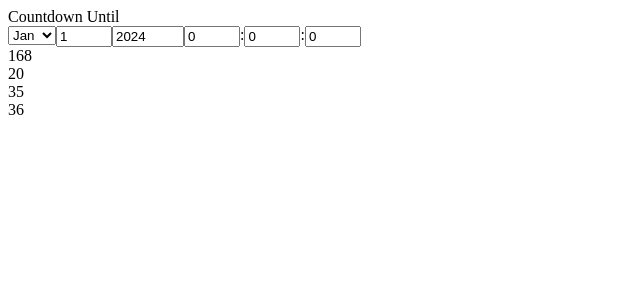
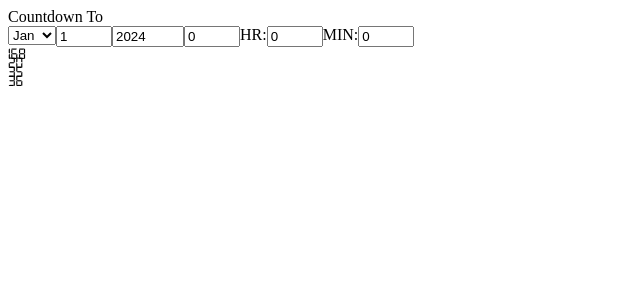
Before and after one commit to gcostello02/angular-countdown-timer, an Angular app: page / in a window 1280 px wide. Shown: the top 300 px of the page, without its empty margins (0-640 px from the left). Built offline with nearby package versions, Linux system fonts and the light colour scheme.

Commit message:
Added Digital Font Family

```diff
--- a/src/app/app.component.css
+++ b/src/app/app.component.css
@@ -6,3 +6,7 @@
   display: flex;
   flex-direction: row;
 }
+
+app-number {
+  font-family: 'Digital';
+}
--- a/src/app/app.component.html
+++ b/src/app/app.component.html
@@ -1,4 +1,4 @@
-<div class="title">Countdown Until</div>
+<div class="title">Countdown To</div>
 <div class="input">
   <div class="monthDiv">
     <select name="months" (change)="setMonth($event)" id="month">
@@ -25,11 +25,11 @@
   <div class="hourDiv">
     <input type="number" min="0" max="23" value="0" (change)="setHour($event)" id="hour">
   </div>
-  <div>:</div>
+  <div>HR:</div>
   <div class="minuteDiv">
     <input type="number" min="0" max="59" value="0" (change)="setMinute($event)" id="minute">
   </div>
-  <div>:</div>
+  <div>MIN:</div>
   <div class="secondDiv">
     <input type="number" min="0" max="59" value="0" (change)="setSecond($event)" id="second">
   </div>
--- a/src/app/app.component.ts
+++ b/src/app/app.component.ts
@@ -122,10 +122,17 @@ export class AppComponent {
   updateSeconds() {
     this.currentDate = new Date();
     this.secondsBetween = Math.floor((this.targetDate.getTime() - this.currentDate.getTime())/1000);
-    this.daysLeft = Math.floor(this.secondsBetween / 86400);
-    this.hoursLeft = Math.floor((this.secondsBetween % 86400) / 3600);
-    this.minutesLeft = Math.floor(((this.secondsBetween % 86400) % 3600) / 60);
-    this.secondsLeft = ((this.secondsBetween % 86400) % 3600) % 60;
+    if(this.secondsBetween <= 0){
+      this.daysLeft = 0;
+      this.hoursLeft = 0;
+      this.minutesLeft = 0;
+      this.secondsLeft = 0;
+    } else {
+      this.daysLeft = Math.floor(this.secondsBetween / 86400);
+      this.hoursLeft = Math.floor((this.secondsBetween % 86400) / 3600);
+      this.minutesLeft = Math.floor(((this.secondsBetween % 86400) % 3600) / 60);
+      this.secondsLeft = ((this.secondsBetween % 86400) % 3600) % 60;
+    }
   }
 
   update = setInterval(() => {
--- a/src/styles.css
+++ b/src/styles.css
@@ -1 +1,5 @@
 /* You can add global styles to this file, and also import other style files */
+@font-face {
+  font-family: 'Digital';
+  src: url('assets/digital-7.ttf');
+}
```
Also changed, not shown: src/assets/digital-7.ttf (added).
